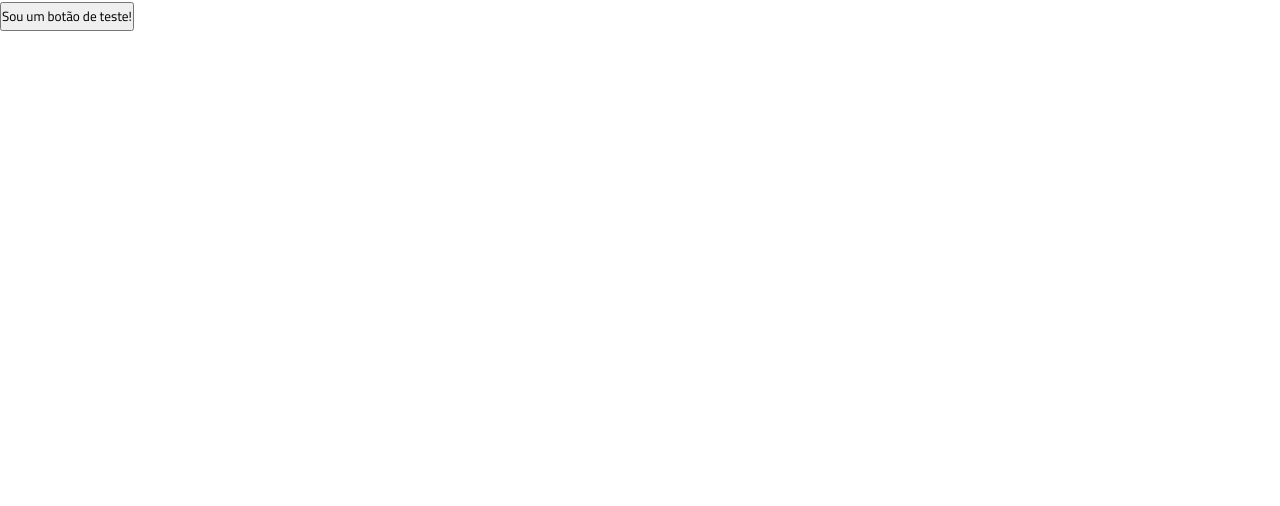
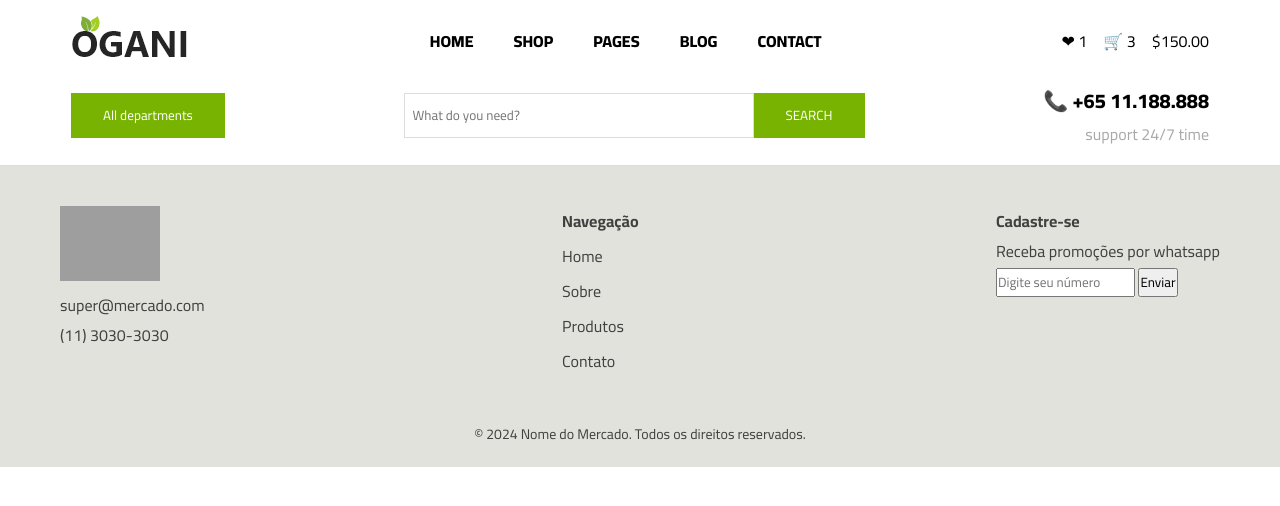
Before and after one commit to danielmrz-dev/projeto-em-grupo, a website with bundled scripts: page src/index.html in a window 1280 px wide. Built offline with nearby package versions, Linux system fonts and the light colour scheme; grey boxes are pictures that could not be loaded.

Commit message:
Refatora estilos do componente header com SCSS

```diff
--- a/src/components/header/header.ts
+++ b/src/components/header/header.ts
@@ -6,40 +6,47 @@ export class HeaderComponent {
 
     render(): string {
         return `
-    <header>
-        <div class="container">
-            <!-- Linha 1: Menu de navegação -->
-            <nav class="menu">
-                <ul>
-                    <li><a href="#">HOME</a></li>
-                    <li><a href="#">SHOP</a></li>
-                    <li><a href="#">PAGES</a></li>
-                    <li><a href="#">BLOG</a></li>
-                    <li><a href="#">CONTACT</a></li>
+            <header class="header">
+                <div class="header__container">
+                    <img src="../../src/assets/logo ogani.png" alt="Logo" class="header__logo">
+                    <nav class="header__navbar">
+                        <ul class="header__navbar-list">
+                            <li class="header__navbar-item">
+                                <a href="#">HOME</a>
+                            </li>
+                            <li class="header__navbar-item">
+                                <a href="#">SHOP</a>
+                            </li>
+                            <li class="header__navbar-item">
+                                <a href="#">PAGES</a>
+                            </li>
+                            <li class="header__navbar-item">
+                                <a href="#">BLOG</a>
+                            </li>
+                            <li class="header__navbar-item">
+                                <a href="#">CONTACT</a>
+                            </li>
                         </ul>
                     </nav>
-
-            <!-- Linha 2: Logo, Barra de Pesquisa e Carrinho -->
-            <div class="search-section">
-                <div class="logo">
-                    <img src="./assets/logo ogani.png" alt="Logo">
+                    <div class="header__favs-and-cart">
+                        <span>❤ 1</span>
+                        <span>🛒 3</span>
+                        <span>$150.00</span>
+                    </div>
 
                 </div>
-                <div class="search-bar">
-                    <button class="dropdown">All departments</button>
+                <div class="header__searchbar-container">
+                    <button class="header__all-departments-btn">All departments</button>
+
+                    <div class="header__input-container">
                         <input type="text" placeholder="What do you need?">
-                    <button class="search-btn">SEARCH</button>
+                        <button class="header__search-btn">SEARCH</button>
                     </div>
-                <div class="cart-info">
-                    <div class="cart-icons">
-                        <span class="wishlist">❤ 1</span>
-                        <span class="cart">🛒 3</span>
-                        <span class="total">$150.00</span>
-                    </div>
-                    <div class="phone">
+
+                    <div class="header__contact-info">
+                        <div class="header__contact-info-phone">
                             <span>📞 +65 11.188.888</span>
                             <span>support 24/7 time</span>
-                    </div>
                         </div>
                     </div>
                 </div>
--- a/src/main.ts
+++ b/src/main.ts
@@ -1,12 +1,17 @@
+import { FooterComponent } from "./components/footer/footer.js";
 import { FormCadastroComponent } from "./components/formCadastro/form-cadastro.js";
+import { HeaderComponent } from "./components/header/header.js";
 
 // Captura o elemento body para inserir os componentes criados nele
 const body = document.querySelector("body")
 
 // Cria uma instância do elemento criado com a classe para inserir no body
 const formularioDeCadastro = new FormCadastroComponent()
+const header = new HeaderComponent()
+const footer = new FooterComponent()
 
 // Insere os elementos dentro do body
 if (body) {
-    body.innerHTML += formularioDeCadastro.render();
+    body.innerHTML += header.render();
+    body.innerHTML += footer.render();
 }
--- a/src/styles/partials/_footer.scss
+++ b/src/styles/partials/_footer.scss
@@ -10,7 +10,7 @@ footer {
     justify-content: space-between;
     max-width: 1200px;
     margin: 0 auto;
-    padding: 20px 20px 20px 20px;
+    padding: 20px;
 }
 
 
--- a/src/styles/partials/_header.scss
+++ b/src/styles/partials/_header.scss
@@ -1,148 +1,85 @@
-* {
-  margin: 0;
-  padding: 0;
-  box-sizing: border-box;
-}
+@use "../partials/variables";
 
-body {
-  font-family: Arial, sans-serif;
-}
-
-header {
-  background-color: #fff;
-  padding: 30px 0;
-  border-bottom: 1px solid #ddd;
-}
-
-.container {
-  width: 90%;
-  max-width: 1000px;
+.header {
+  border-bottom: 1px solid variables.$Gray-2;
+  &__container {
+    padding: 1rem 1rem 0 1rem;
+    max-width: 1170px;
     margin: 0 auto;
-}
-
-.menu {
-  text-align: center;
-  margin-bottom: 5px;
-}
-
-.menu ul {
-  display: inline-block;
-  list-style: none;
-  padding: 0;
-}
-
-.menu ul li {
-  display: inline;
-  margin-right: 20px;
-}
-
-.menu ul li a {
-  text-decoration: none;
-  color: #333;
-  font-size: 16px;
-  font-weight: bold;
-}
-
-.menu ul li a:hover {
-  color: #77b300;
-}
-
-
-.search-section {
-  display: flex;
-  justify-content:space-between;
-  align-items: center;
-  padding: 20px 0;
-  position:relative;
-}
-
-
-.logo img {
-
-  margin-right: 5px;
-}
-
-
-.search-bar {
     display: flex;
     align-items: center;
-  justify-content: center;
-  flex-grow: 1;
+    justify-content: space-between;
   }
-
-.dropdown {
+  &__navbar-list {
+    list-style-type: none;
+    display: flex;
+    gap: 2.5rem;
+  }
+  &__navbar-item {
+    a {
+      text-decoration: none;
+      color: variables.$Black;
+      font-weight: 800;
+      transition: color .2s ease;
+      &:hover {
+        color: variables.$Green;
+      }
+    }
+  }
+  &__favs-and-cart {
+    display: flex;
+    align-items: center;
+    gap: 1rem;
+  }
+  &__searchbar-container {
+    max-width: 1170px;
+    display: flex;
+    flex-wrap: wrap;
+    align-items: center;
+    justify-content: space-between;
+    margin: auto;
+    padding: 1rem;
+  }
+  &__all-departments-btn {
     background-color: #77b300;
     color: #fff;
-  padding: 10px;
-  border: none;
-  cursor: pointer;
-  margin-right: 10px;
-}
-
-.search-bar input {
-  padding: 10px;
-  border: 1px solid #ddd;
-  width: 400px;
-}
-
-.search-btn {
-  background-color: #77b300;
-  color: #fff;
-  padding:10px 15px;
+    padding: 0 2rem;
+    height: 45px;
     border: none;
     cursor: pointer;
   }
-
-
-.cart-info {
+  &__input-container {
     display: flex;
     align-items: center;
+    input {
+      padding: .5rem;
+      min-width: 350px;
+      border: 1px solid variables.$Gray-2;
+      height: 45px;
+    }
+    button {
+      background-color: #77b300;
+      height: 45px;
+      padding: 0 2rem;
+      color: #fff;
+      border: none;
+      cursor: pointer;
+    }
+  }
+  &__contact-info-phone {
+    display: flex;
     flex-direction: column;
-  gap: 10px;
     justify-content: center;
-  align-items: flex-end;
-  margin-left: auto;
-margin-top: -50px;
+    span {
+      &:first-child {
+        font-weight: 800;
+        font-size: 1.25rem;
       }
-
-
-.cart-icons {
-  display: flex;
-  align-items: center;
- gap: 10px;
+      &:last-child {
+        color: variables.$Gray-3;
+        font-size: 1rem;
+        align-self: end;
       }
-
-
-.cart-icons span {
-  margin-left: 10px;
-  font-size: 16px;
-  color: #333;
-
     }
-
-.cart-icons .wishlist {
-  color: #77b300;
   }
-
-.cart-icons .cart {
-  color: #77b300;
 }
-
-.phone {
-    text-align: right;
-    font-size: 18px;
-
-  }
-
-.phone span:first-child {
-  font-weight: bold;
-  font-size:20px;
-
-}
-
-.phone span:last-child {
-  display: block;
-  font-size: 15px;
-  color: #777;
-  margin-bottom: 5px;
-}
--- a/src/styles/partials/_variables.scss
+++ b/src/styles/partials/_variables.scss
@@ -2,6 +2,8 @@
 
 $Green: #7FAD39;
 $Gray: #F5F5F5;
+$Gray-2: #dddddd;
+$Gray-3: #a9a9a9;
 $White: #ffffff;
 $Black: #000000;
 $Font-Cairo: "Cairo", sans-serif;
--- a/src/styles/styles.scss
+++ b/src/styles/styles.scss
@@ -1,5 +1,7 @@
 @charset "UTF-8";
 @use "./partials/variables";
+@use "./partials/header";
+@use "./partials/footer";
 
 * {
     margin: 0;
```
Also changed, not shown: src/components/footer/footer.ts (+14 -10 lines), dist/components/footer/footer.js, dist/components/header/header.js, dist/main.js, src/styles/styles.css, 1 other file. Lines whose indentation alone changed are shown as unchanged.
